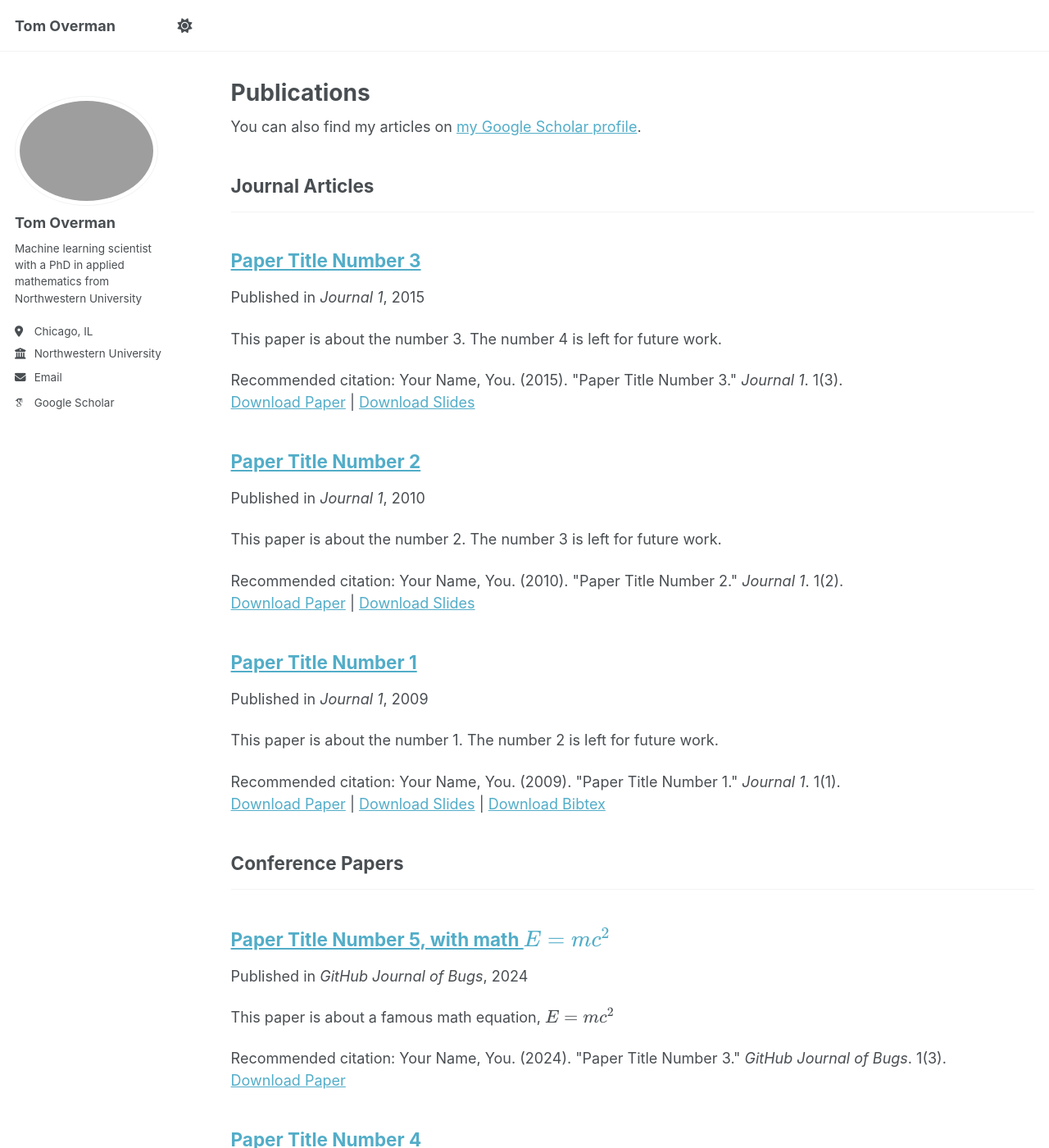
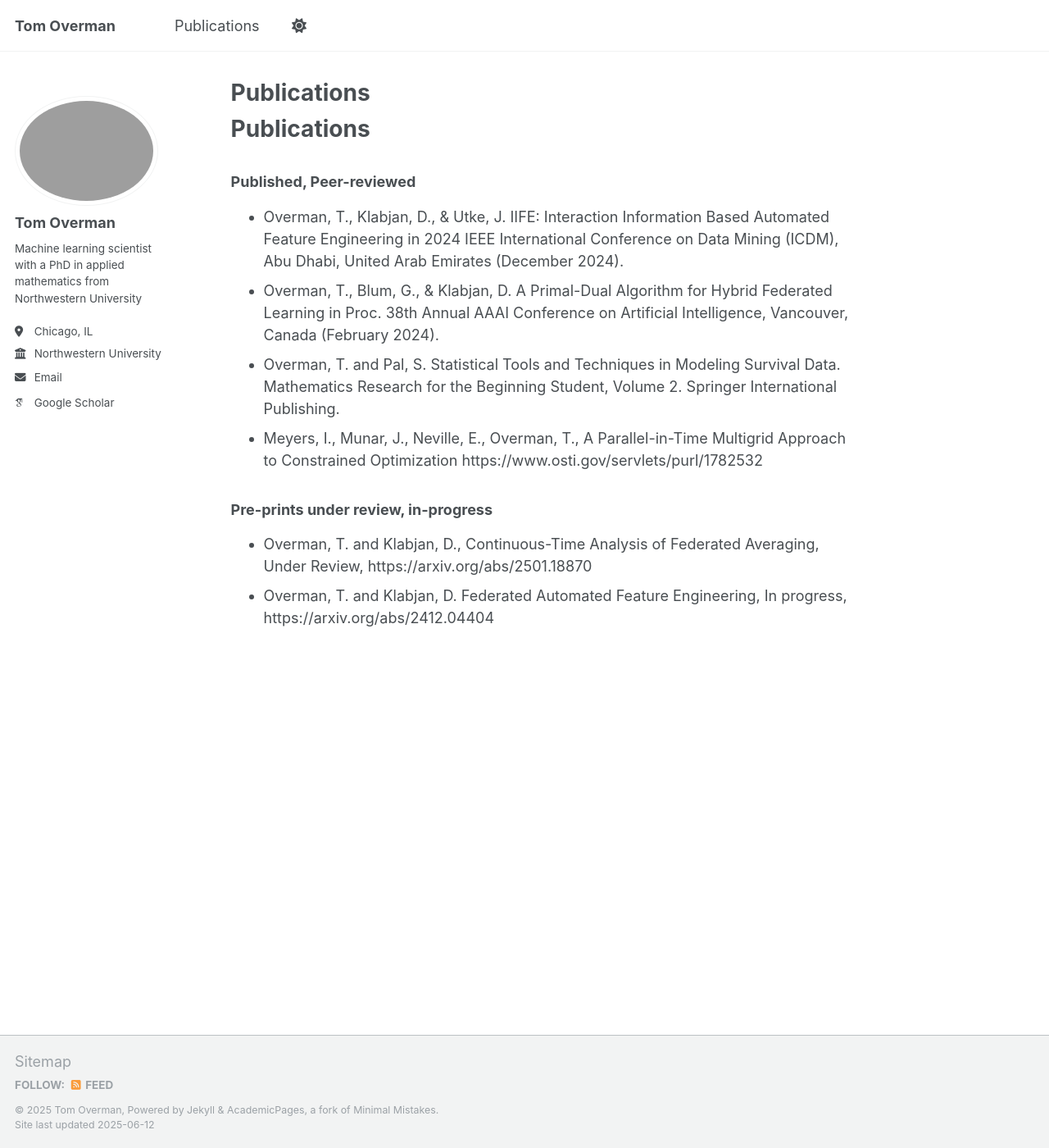
Before and after one commit to tomoverman/tomoverman.github.io, a Jekyll site: the page built from _pages/publications.md, in a window 1280 px wide and 1400 px high. Shown: the whole window at 82% size. Built offline with Jekyll 4.4.1, drawn with Linux system fonts in a browser that asks for light colours; some web fonts are replaced; some of the changed text lies outside the part shown.

Commit message:
add pubs page

```diff
--- a/_data/navigation.yml
+++ b/_data/navigation.yml
@@ -10,3 +10,5 @@
 main:
   # - title: "CV"
   #   url: /cv-json/
+  - title: "Publications"
+    url: /publications/
--- a/_pages/publications.html
+++ /dev/null
@@ -1,33 +0,0 @@
----
-layout: archive
-title: "Publications"
-permalink: /publications/
-author_profile: true
----
-
-{% if site.author.googlescholar %}
-  <div class="wordwrap">You can also find my articles on <a href="{{site.author.googlescholar}}">my Google Scholar profile</a>.</div>
-{% endif %}
-
-{% include base_path %}
-
-<!-- New style rendering if publication categories are defined -->
-{% if site.publication_category %}
-  {% for category in site.publication_category  %}
-    {% assign title_shown = false %}
-    {% for post in site.publications reversed %}
-      {% if post.category != category[0] %}
-        {% continue %}
-      {% endif %}
-      {% unless title_shown %}
-        <h2>{{ category[1].title }}</h2><hr />
-        {% assign title_shown = true %}
-      {% endunless %}
-      {% include archive-single.html %}
-    {% endfor %}
-  {% endfor %}
-{% else %}
-  {% for post in site.publications reversed %}
-    {% include archive-single.html %}
-  {% endfor %}
-{% endif %}
--- /dev/null
+++ b/_pages/publications.md
@@ -0,0 +1,21 @@
+---
+permalink: /publications/
+title: "Publications"
+author_profile: true
+redirect_from:
+  - /publications.html
+---
+<h1>Publications</h1>
+<h3>Published, Peer-reviewed</h3>
+<ul>
+<li>Overman, T., Klabjan, D., & Utke, J. IIFE: Interaction Information Based Automated Feature Engineering in 2024 IEEE International Conference on Data Mining (ICDM), Abu Dhabi, United Arab Emirates (December 2024).</li>
+<li>Overman, T., Blum, G., & Klabjan, D. A Primal-Dual Algorithm for Hybrid Federated Learning in Proc. 38th Annual AAAI Conference on Artificial Intelligence, Vancouver, Canada (February 2024).</li>
+<li>Overman, T. and Pal, S. Statistical Tools and Techniques in Modeling Survival Data. Mathematics Research for the Beginning Student, Volume 2. Springer International Publishing.</li>
+<li>Meyers, I., Munar, J., Neville, E., Overman, T., A Parallel-in-Time Multigrid Approach to Constrained Optimization https://www.osti.gov/servlets/purl/1782532</li>
+</ul>
+
+<h3>Pre-prints under review, in-progress</h3>
+<ul>
+<li>Overman, T. and Klabjan, D., Continuous-Time Analysis of Federated Averaging, Under Review, https://arxiv.org/abs/2501.18870</li>
+<li>Overman, T. and Klabjan, D. Federated Automated Feature Engineering, In progress, https://arxiv.org/abs/2412.04404</li>
+</ul>
```
Also changed, not shown: _pages/about.md (+1 -16 lines), 1 other file.
